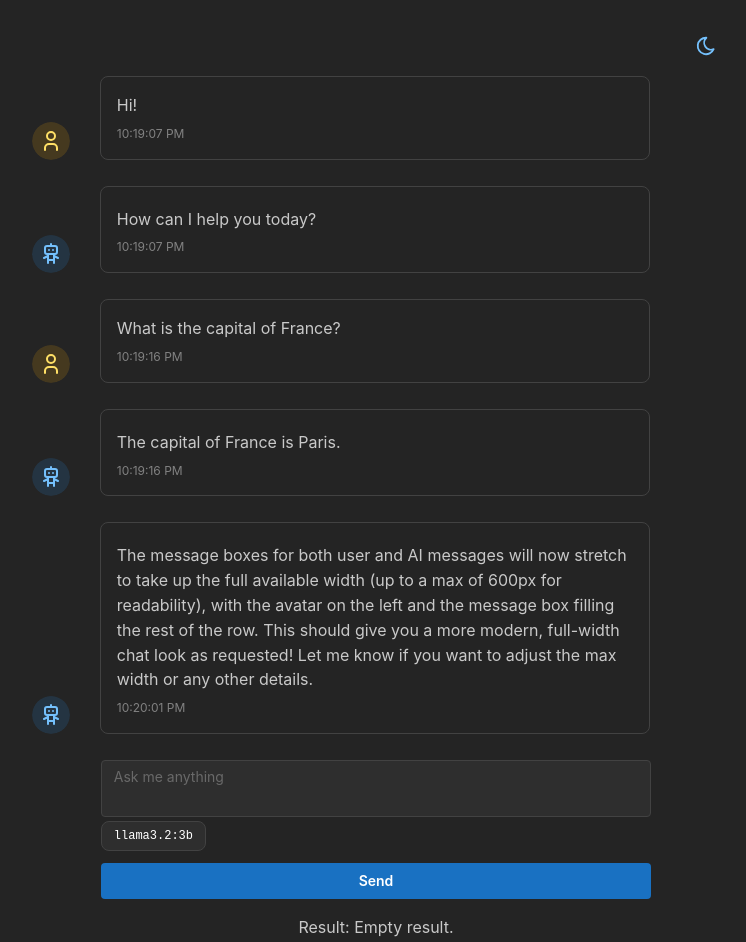
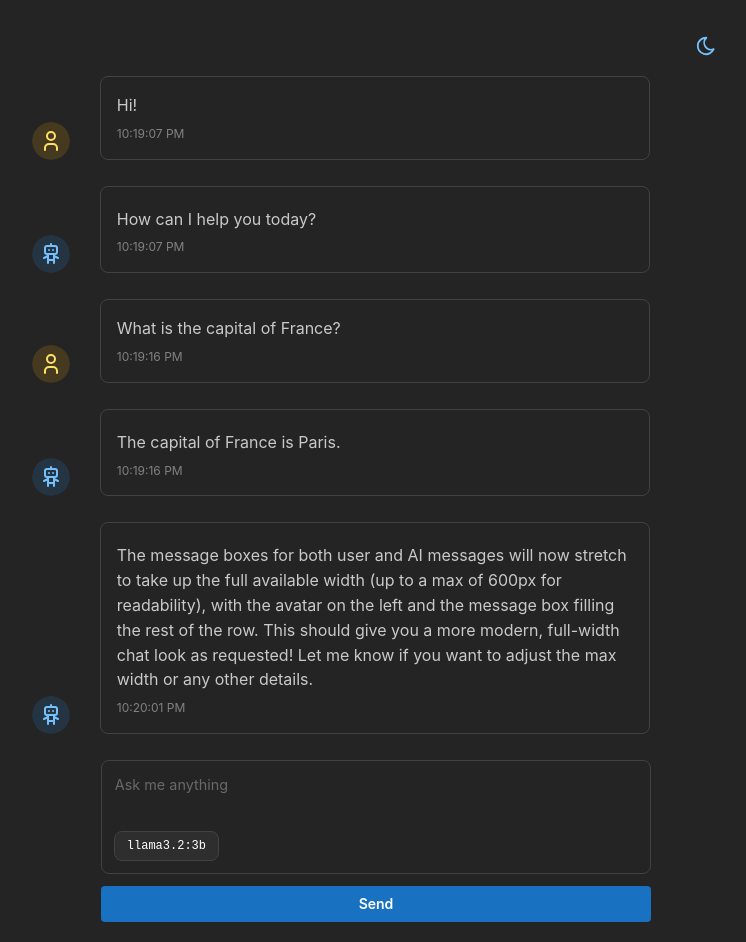
Before and after one commit to leonidas1712/argo, a React (Vite) app: page / in a window 1280 px wide. Shown: the top 942 px of the page, without its empty margins (264-1010 px from the left). Built offline with nearby package versions, Linux system fonts and the light colour scheme.

Commit message:
embed input and buttons into same paper

```diff
--- a/src/components/ChatInput.tsx
+++ b/src/components/ChatInput.tsx
@@ -1,4 +1,4 @@
-import { Button, Group, Stack, Textarea } from "@mantine/core";
+import { Button, Group, Stack, Textarea, Paper } from "@mantine/core";
 import { useState } from "react";
 import { invoke } from "@tauri-apps/api/core";
 import { notifications } from "@mantine/notifications";
@@ -45,15 +45,29 @@
       }}
     >
       <Stack gap="sm">
+        {/* chat box with shared border from Paper */}
+        <Paper
+          withBorder
+          radius="md"
+          w="100%"
+          style={{ padding: 0, overflow: "hidden" }}
+        >
+          {/* text area without its own border (unstyled variant */}
           <Textarea
+            variant="unstyled"
             placeholder="Ask me anything"
             value={input}
             onChange={(e) => setInput(e.currentTarget.value)}
-          size="sm"
             minRows={2}
+            maxRows={5}
             autosize
+            styles={{
+              input: { padding: 12, fontSize: "0.9rem" },
+            }}
           />
-        <Group justify="flex-start" w="100%" mt={-8}>
+
+          {/* row for model-picker button - group for spacing */}
+          <Group px="sm" pb="sm">
             <Button
               variant="default"
               size="xs"
@@ -68,6 +82,7 @@
               llama3.2:3b
             </Button>
           </Group>
+        </Paper>
 
         <Button type="submit">Send</Button>
       </Stack>
```
Lines whose indentation alone changed are shown as unchanged.
